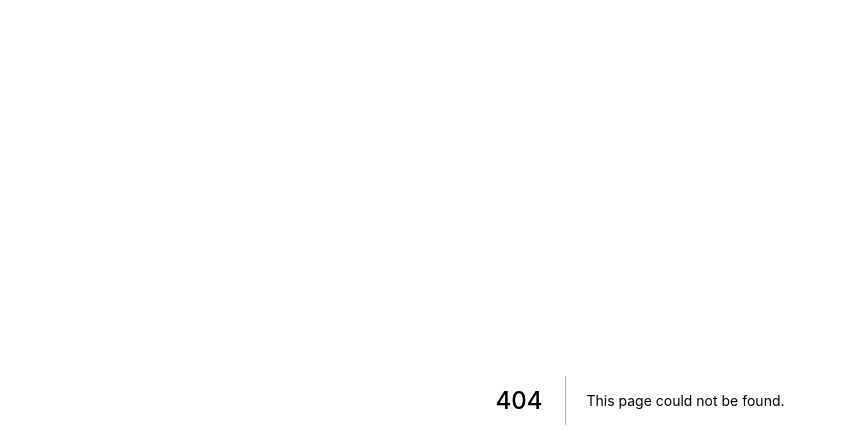
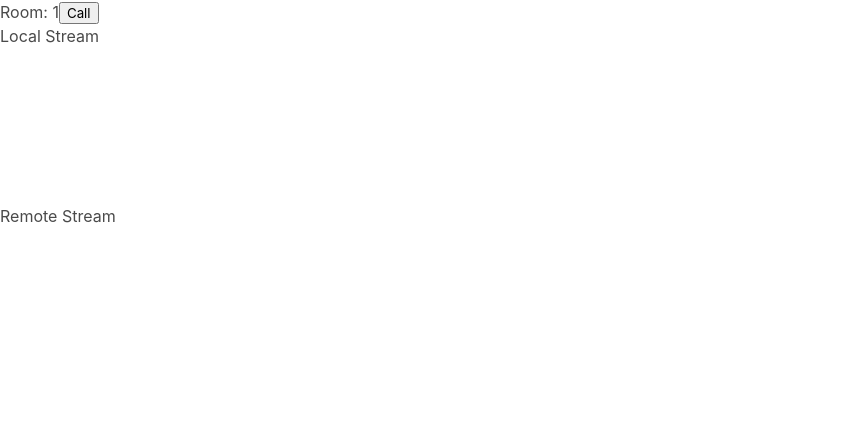
Before and after one commit to ooys/Beacon, a Next.js app: page /rooms/1 in a window 1280 px wide. Before the commit this address had no page. Shown: the top 448 px of the page, without its empty margins (0-846 px from the left). Built offline with nearby package versions, Linux system fonts and the light colour scheme.

Commit message:
Dynamic Routing & Init WebRTC

```diff
--- a/pages/login.js
+++ b/pages/login.js
@@ -74,7 +74,7 @@ function SignIn() {
         //     "https://www.googleapis.com/auth/user.organization.read"
         // );
         auth.signInWithPopup(provider).then((results) => {
-            console.log(results);
+            // console.log(results);
             // const API_KEY = results.credential.accessToken;
             // console.log(API_KEY);
             // authAPI(API_KEY);
@@ -87,7 +87,6 @@ function SignIn() {
                 updateProfile(profile, credential);
             } catch (error) {
                 console.error(error);
-                alert(error);
                 auth.signOut();
                 router.push("/login");
             }
--- /dev/null
+++ b/pages/rooms/[id].js
@@ -0,0 +1,87 @@
+import { useRouter } from "next/router";
+import firebase from "firebase/app";
+import "firebase/firestore";
+import "firebase/auth";
+import initFirebase from "/services/firebase.js";
+import { useAuthState } from "react-firebase-hooks/auth";
+import { useEffect } from "react";
+
+initFirebase();
+const auth = firebase.auth();
+const db = firebase.firestore();
+
+const servers = {
+    iceServers: [
+        {
+            urls: [
+                "stun:stun1.l.google.com:19302",
+                "stun:stun2.l.google.com:19302",
+            ],
+        },
+    ],
+    iceCandidatePoolSize: 10,
+};
+
+const pc = new RTCPeerConnection(servers);
+let localStream = null;
+let remoteStream = null;
+
+async function initCall() {
+    localStream = await navigator.mediaDevices.getUserMedia({
+        video: true,
+        audio: true,
+    });
+    remoteStream = new MediaStream();
+
+    // Push tracks from local stream to peer connection
+    localStream.getTracks().forEach((track) => {
+        pc.addTrack(track, localStream);
+    });
+
+    // Pull tracks from remote stream, add to video stream
+    pc.ontrack = (event) => {
+        event.streams[0].getTracks().forEach((track) => {
+            remoteStream.addTrack(track);
+        });
+    };
+
+    webcamVideo.srcObject = localStream;
+    remoteVideo.srcObject = remoteStream;
+
+    // callButton.disabled = false;
+    // answerButton.disabled = false;
+    // webcamButton.disabled = true;
+}
+
+function Rooms() {
+    const router = useRouter();
+    const { id } = router.query;
+    useEffect(() => {
+        const webcamButton = document.getElementById("webcamButton");
+        const webcamVideo = document.getElementById("webcamVideo");
+        const callButton = document.getElementById("callButton");
+        const callInput = document.getElementById("callInput");
+        const answerButton = document.getElementById("answerButton");
+        const remoteVideo = document.getElementById("remoteVideo");
+        const hangupButton = document.getElementById("hangupButton");
+    });
+
+    return (
+        <>
+            Room: {id}
+            <button onClick={async () => initCall()}>Call</button>
+            <div class="videos">
+                <span>
+                    <h3>Local Stream</h3>
+                    <video id="webcamVideo" autoPlay playsInline></video>
+                </span>
+                <span>
+                    <h3>Remote Stream</h3>
+                    <video id="remoteVideo" autoPlay playsInline></video>
+                </span>
+            </div>
+        </>
+    );
+}
+
+export default Rooms;
--- /dev/null
+++ b/pages/rooms/index.js
@@ -0,0 +1,5 @@
+function Index() {
+    return <div>Rooms Index</div>;
+}
+
+export default Index;
```
Also changed, not shown: pages/home.js (+13 -0 lines).
